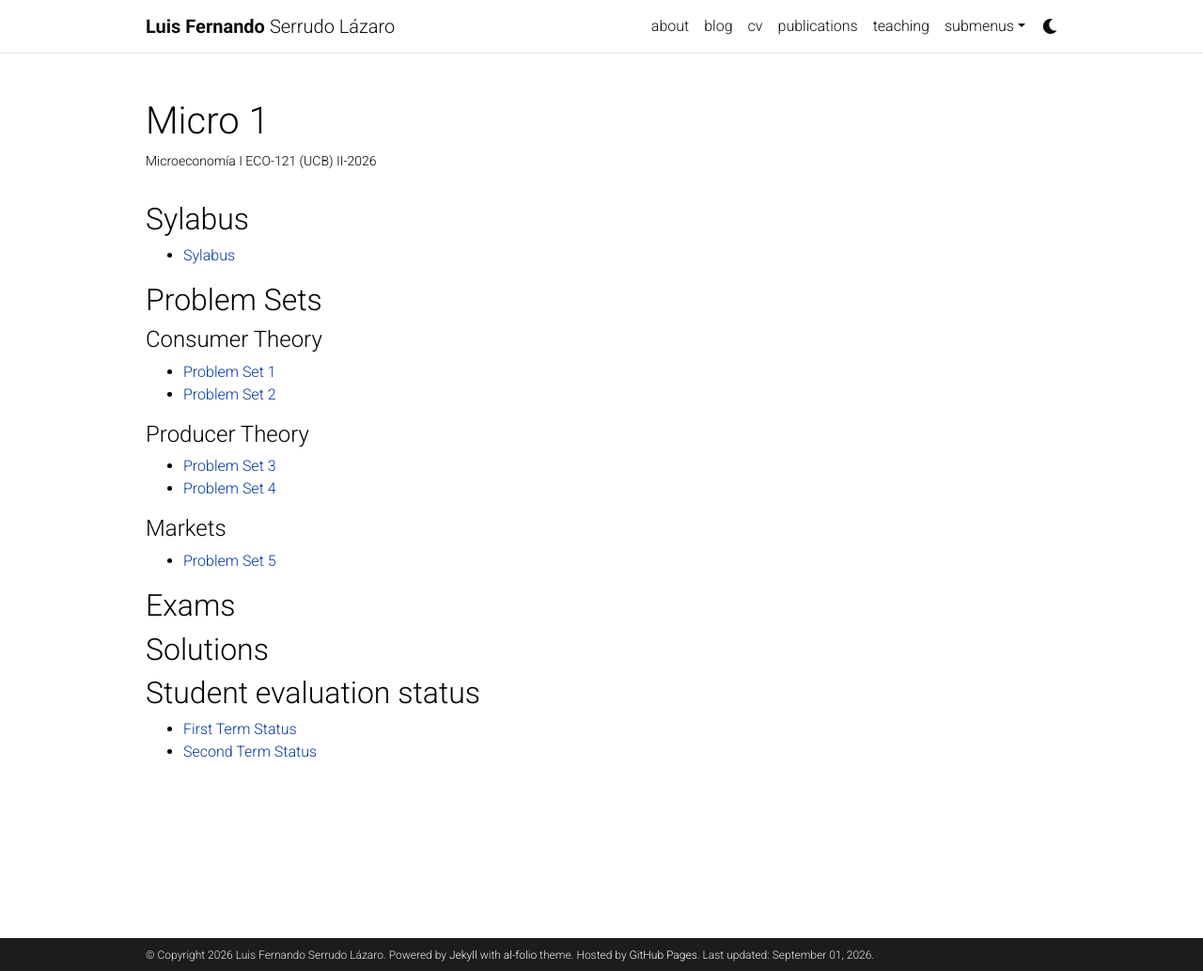
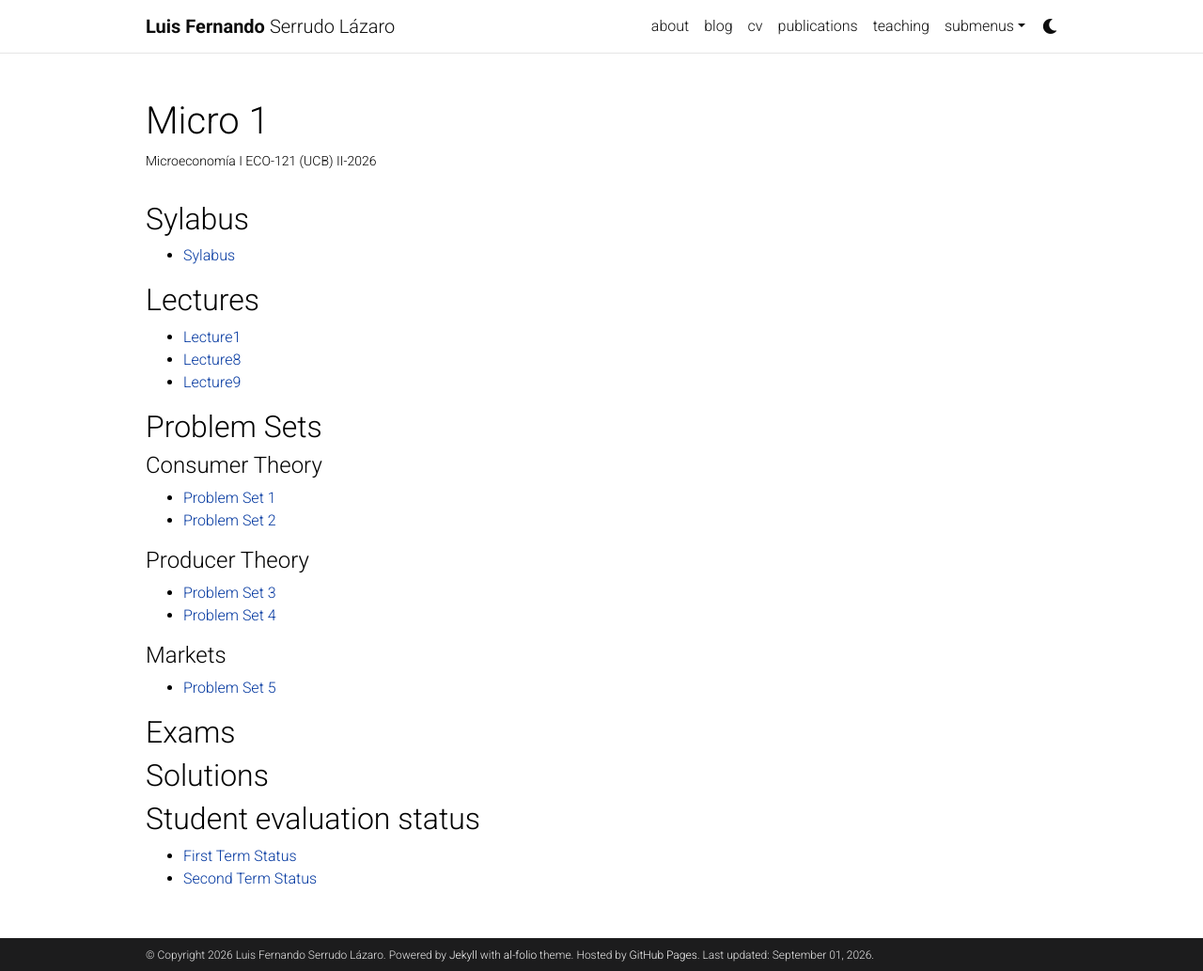
Before and after one commit to lserrudo/lserrudo.github.io, a Jekyll site: the page built from _projects/Microeconomics1_2-2026.md, in a window 1280 px wide and 1033 px high. Shown: the whole window at 94% size. Built offline with Jekyll 4.4.1, drawn with Linux system fonts in a browser that asks for light colours; comment, search, counter and statistics services are not loaded; a style sheet for code colours, icons or effects is not loaded.

Commit message:
Add lecture links to Microeconomics syllabus

```diff
--- a/_projects/Microeconomics1_2-2026.md
+++ b/_projects/Microeconomics1_2-2026.md
@@ -9,6 +9,11 @@ category: teaching
 
 ## Sylabus
 - [Sylabus](/assets/pdf/MicroI_2-2026.pdf)
+
+## Lectures
+- [Lecture1](/assets/pdf/Lectures/M1_Micro.pdf)
+- [Lecture8](/assets/pdf/Lectures/M8_Micro.pdf)
+- [Lecture9](/assets/pdf/Lectures/M9_Micro.pdf)
 
 ## Problem Sets
 #### Consumer Theory
```
